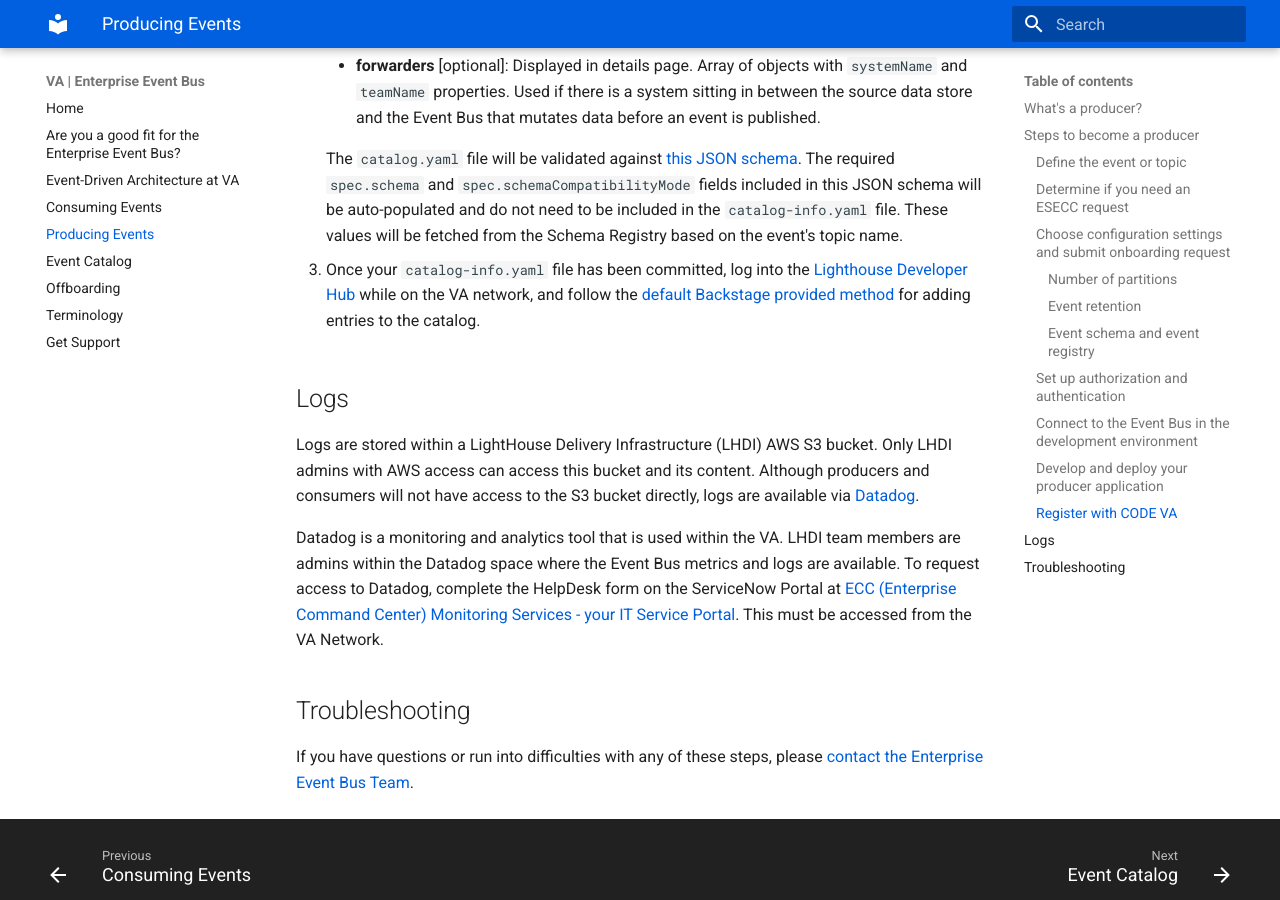
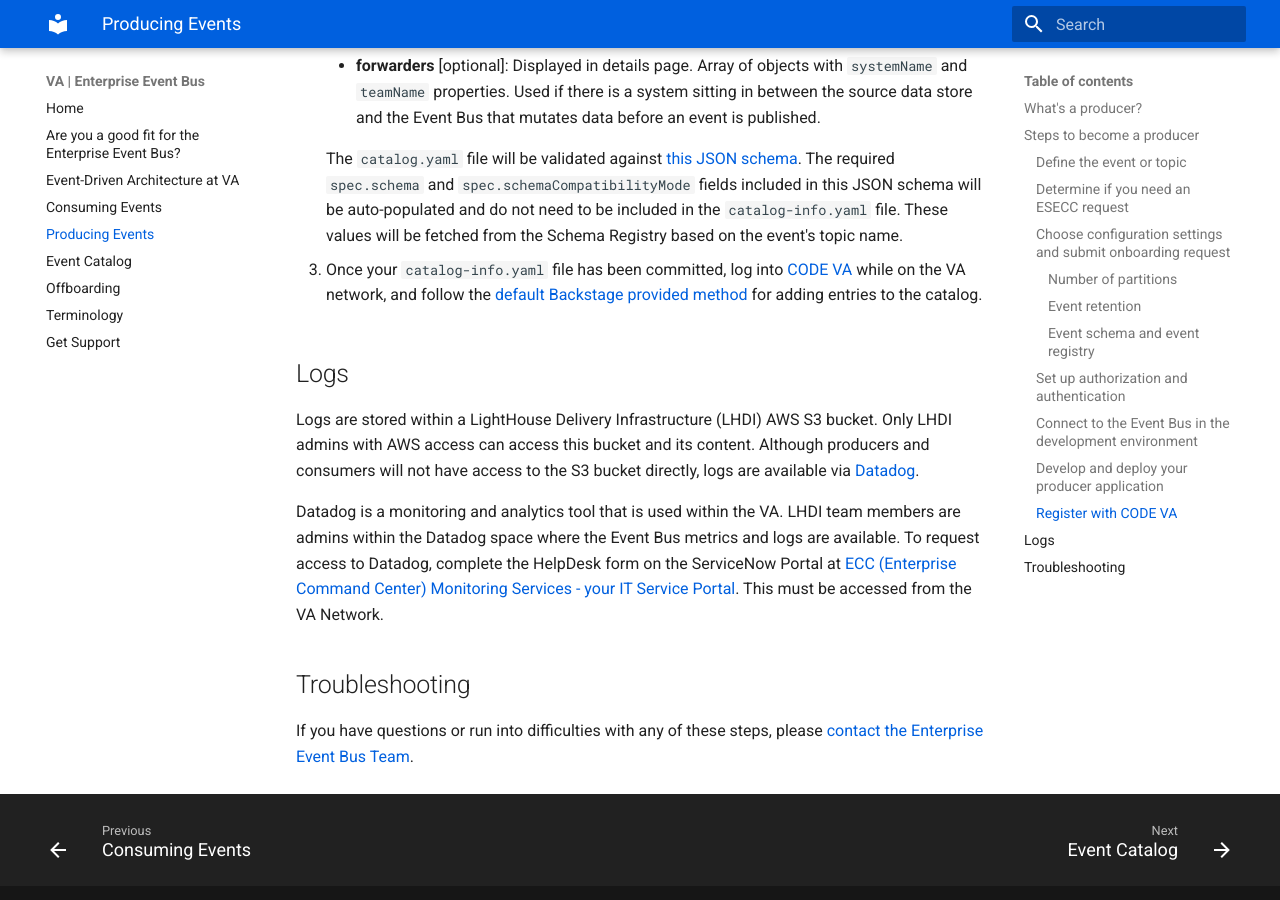
Before and after one commit to department-of-veterans-affairs/ves-event-bus-developer-portal, an MkDocs documentation site: the page built from docs/produce-events.md, in a window 1280 px wide and 900 px high, scrolled down 7356 px. Built offline with MkDocs 1.6.1 and Material for MkDocs 9.7.7, drawn with Linux system fonts in a browser that asks for light colours.

Commit message:
update Hub reference to use CODE VA

```diff
--- a/docs/produce-events.md
+++ b/docs/produce-events.md
@@ -247,7 +247,7 @@
 
     The `catalog.yaml` file will be validated against [this JSON schema](https://github.com/department-of-veterans-affairs/ves-event-bus-backstage-plugins/blob/main/plugins/event-kind-backend/src/schema/Event.schema.json). The required `spec.schema` and `spec.schemaCompatibilityMode` fields included in this JSON schema will be auto-populated and do not need to be included in the `catalog-info.yaml` file. These values will be fetched from the Schema Registry based on the event's topic name.
 
-3. Once your `catalog-info.yaml` file has been committed, log into the [Lighthouse Developer Hub](https://hub.lighthouse.va.gov/) while on the VA network, and follow the [default Backstage provided method](https://backstage.io/docs/features/software-catalog/#adding-components-to-the-catalog) for adding entries to the catalog.
+3. Once your `catalog-info.yaml` file has been committed, log into [CODE VA](https://hub.lighthouse.va.gov/) while on the VA network, and follow the [default Backstage provided method](https://backstage.io/docs/features/software-catalog/#adding-components-to-the-catalog) for adding entries to the catalog.
 
 
 ## Logs
```
